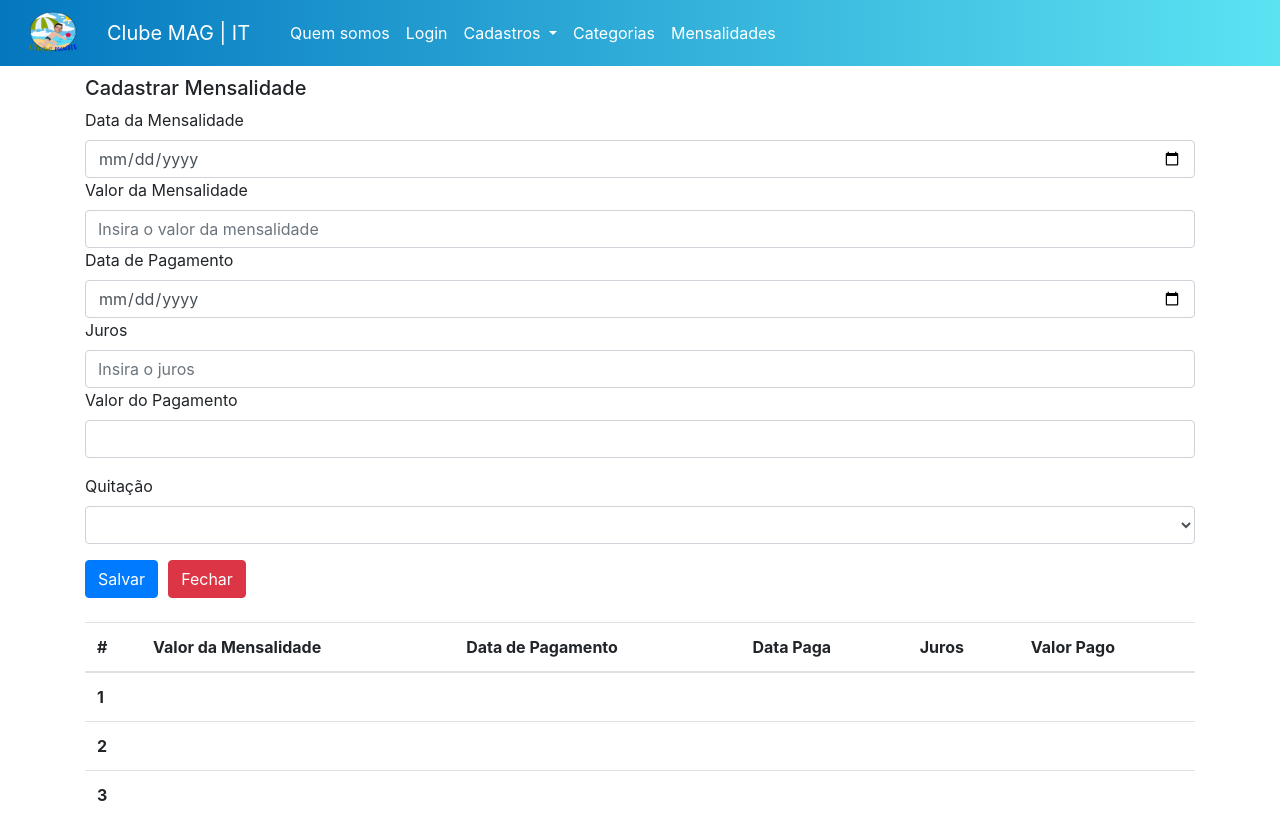
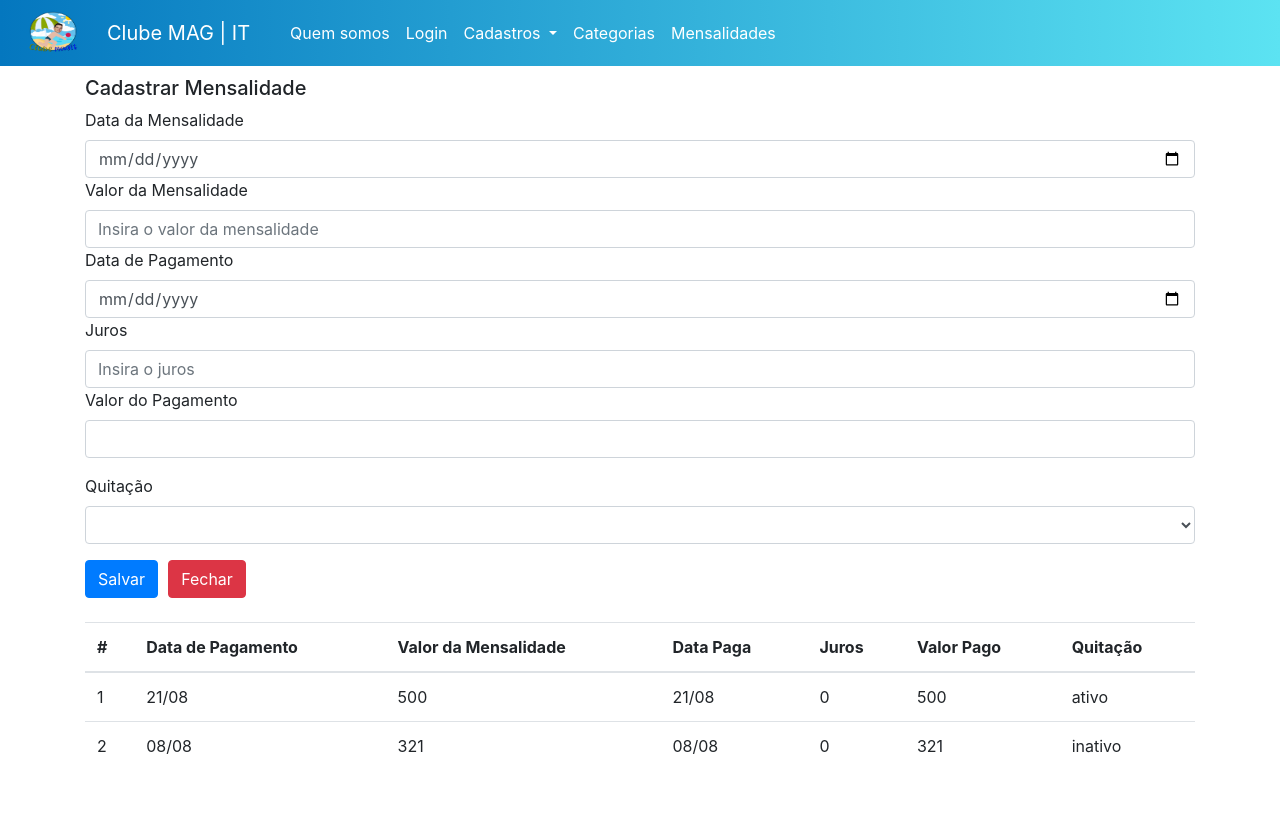
Before and after one commit to hiagoleresdev/Projeto-Clube-dos-estagiarios, an Angular app in the folder frontend/: page /mensalidade in a window 1280 px wide. Shown: the top 840 px of the page. Built offline with nearby package versions, Linux system fonts and the light colour scheme.

Commit message:
tabelas feitas

```diff
--- a/frontend/src/app/form-mensalidade/form-mensalidade.component.html
+++ b/frontend/src/app/form-mensalidade/form-mensalidade.component.html
@@ -27,42 +27,30 @@
     <br><br>
 
     <div>
-      <table class="table table-blue">
+      <table class="table table-hover">
+
         <thead>
           <tr>
             <th scope="col">#</th>
+            <th scope="col">Data de Pagamento</th>
             <th scope="col">Valor da Mensalidade</th>
-            <th scope="col">Data de Pagamento</th>
             <th scope="col">Data Paga</th>
             <th scope="col">Juros</th>
             <th scope="col">Valor Pago</th>
+            <th scope="col">Quitação</th>
 
           </tr>
         </thead>
         <tbody>
-          <tr>
-            <th scope="row">1</th>
-            <td></td>
-            <td></td>
-            <td></td>
-            <td></td>
-            <td></td>
-          </tr>
-          <tr>
-            <th scope="row">2</th>
-            <td></td>
-            <td></td>
-            <td></td>
-            <td></td>
-            <td></td>
-          </tr>
-          <tr>
-            <th scope="row">3</th>
-            <td></td>
-            <td></td>
-            <td></td>
-            <td></td>
-            <td></td>
+          <tr *ngFor="let mensal of mensalidade"
+          style="cursor: pointer;">
+            <td scope="row">{{mensal.id}}</td>
+            <td>{{ mensal.dataMensal }}</td>
+            <td>{{ mensal.valorMensal }}</td>
+            <td>{{ mensal.dataPagto }}</td>
+            <td>{{ mensal.jurosMensal }}</td>
+            <td>{{ mensal.valorPagto }}</td>
+            <td>{{ mensal.quitacaoMensal }}</td>
           </tr>
         </tbody>
       </table>
--- a/frontend/src/app/form-mensalidade/form-mensalidade.component.ts
+++ b/frontend/src/app/form-mensalidade/form-mensalidade.component.ts
@@ -7,14 +7,24 @@ import { Component, OnInit } from '@angular/core';
 })
 export class FormMensalidadeComponent implements OnInit {
 
-  mensalidade: any = {
-    dataMensal: "",
-    valorMensal: "",
-    dataPagto: "",
-    jurosMensal: "",
-    valorPagto: "",
-    quitacaoMensal: ""
-  }
+  mensalidade: any = [{
+    id: 1,
+    dataMensal: "21/08",
+    valorMensal: "500",
+    dataPagto: "21/08",
+    jurosMensal: "0",
+    valorPagto: "500",
+    quitacaoMensal: "ativo"
+  },
+    {id: 2,
+    dataMensal: "08/08",
+    valorMensal: "321",
+    dataPagto: "08/08",
+    jurosMensal: "0",
+    valorPagto: "321",
+    quitacaoMensal: "inativo"
+}
+  ]
 
   onSubmit(form: any){
     console.log(this.mensalidade);
--- a/frontend/src/app/forms-cadastro-dependente/forms-cadastro-dependente.component.html
+++ b/frontend/src/app/forms-cadastro-dependente/forms-cadastro-dependente.component.html
@@ -36,7 +36,7 @@
     <br><br>
 
     <div>
-      <table class="table table-blue">
+      <table class="table table-hover">
         <thead>
           <tr>
             <th scope="col">#</th>
--- a/frontend/src/app/forms-cadastro-socio/forms-cadastro-socio.component.html
+++ b/frontend/src/app/forms-cadastro-socio/forms-cadastro-socio.component.html
@@ -57,7 +57,7 @@
     <br><br>
 
     <div>
-      <table class="table table-blue">
+      <table class="table table-hover">
         <thead>
           <tr>
             <th scope="col">#</th>
```
